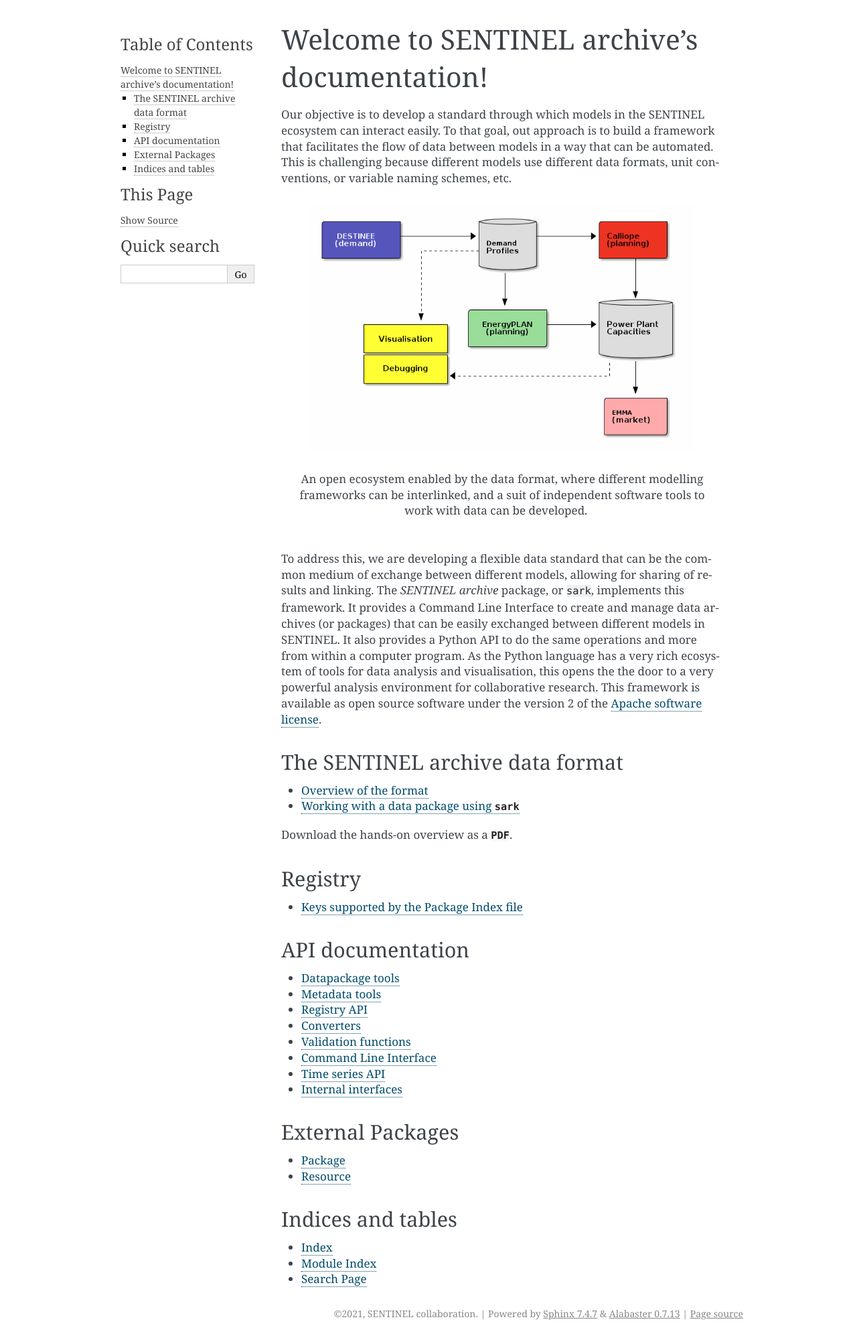
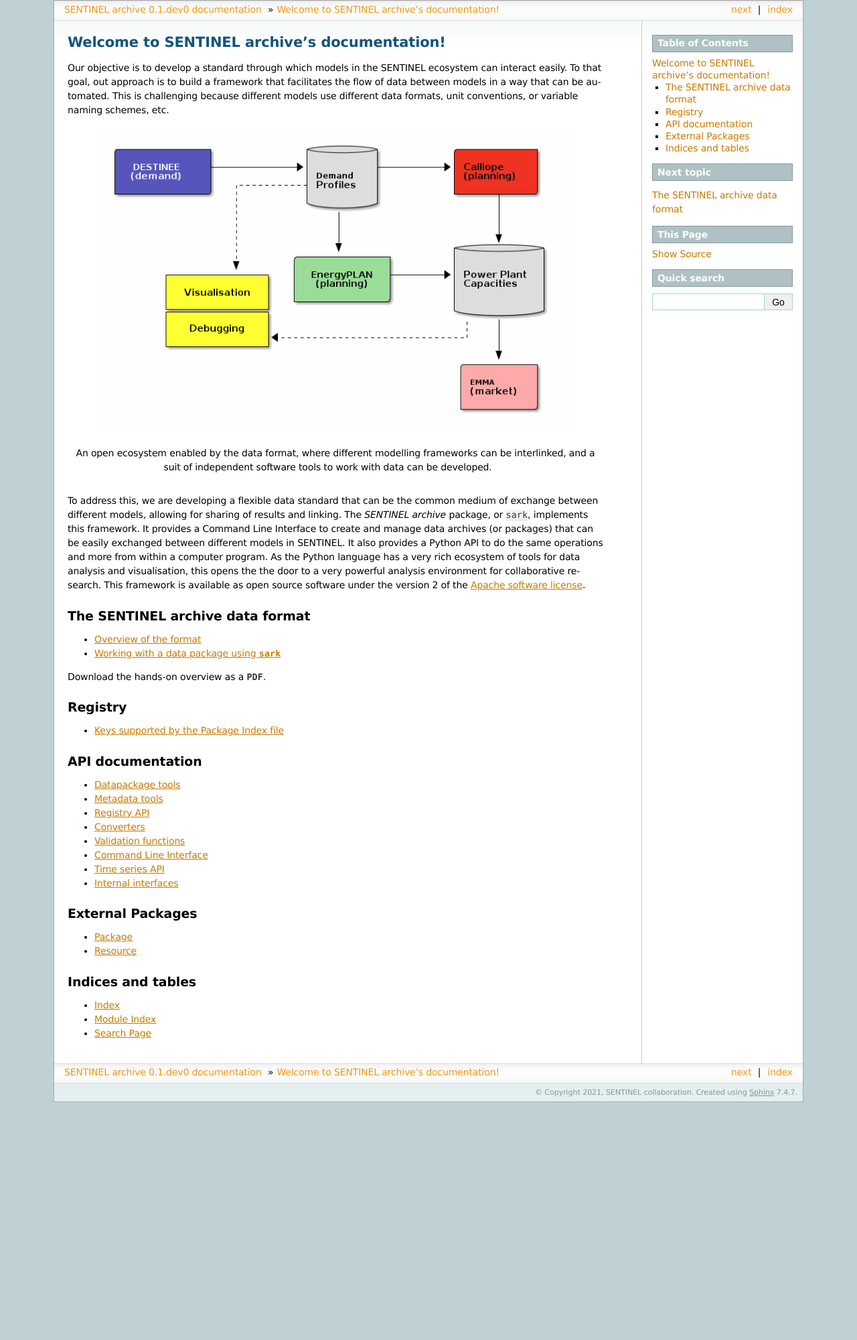
Before and after one commit to sentinel-energy/friendly_data, a Sphinx documentation site: the page built from doc/index.rst, in a window 1280 px wide. Shown: the whole page at 67% size. Built offline with Sphinx 7.4.7, drawn with Linux system fonts in a browser that asks for light colours; pages that are not in the unit, such as notebooks, are missing from menus; after the commit the page ends 1645 px from its top, so only the background shows below that.

Commit message:
doc: switch theme to sphinxdoc

```diff
--- a/doc/conf.py
+++ b/doc/conf.py
@@ -67,7 +67,7 @@
 # The theme to use for HTML and HTML Help pages.  See the documentation for
 # a list of builtin themes.
 #
-html_theme = "alabaster"
+html_theme = "sphinxdoc"
 
 # Add any paths that contain custom static files (such as style sheets) here,
 # relative to this directory. They are copied after the builtin static files,
```
